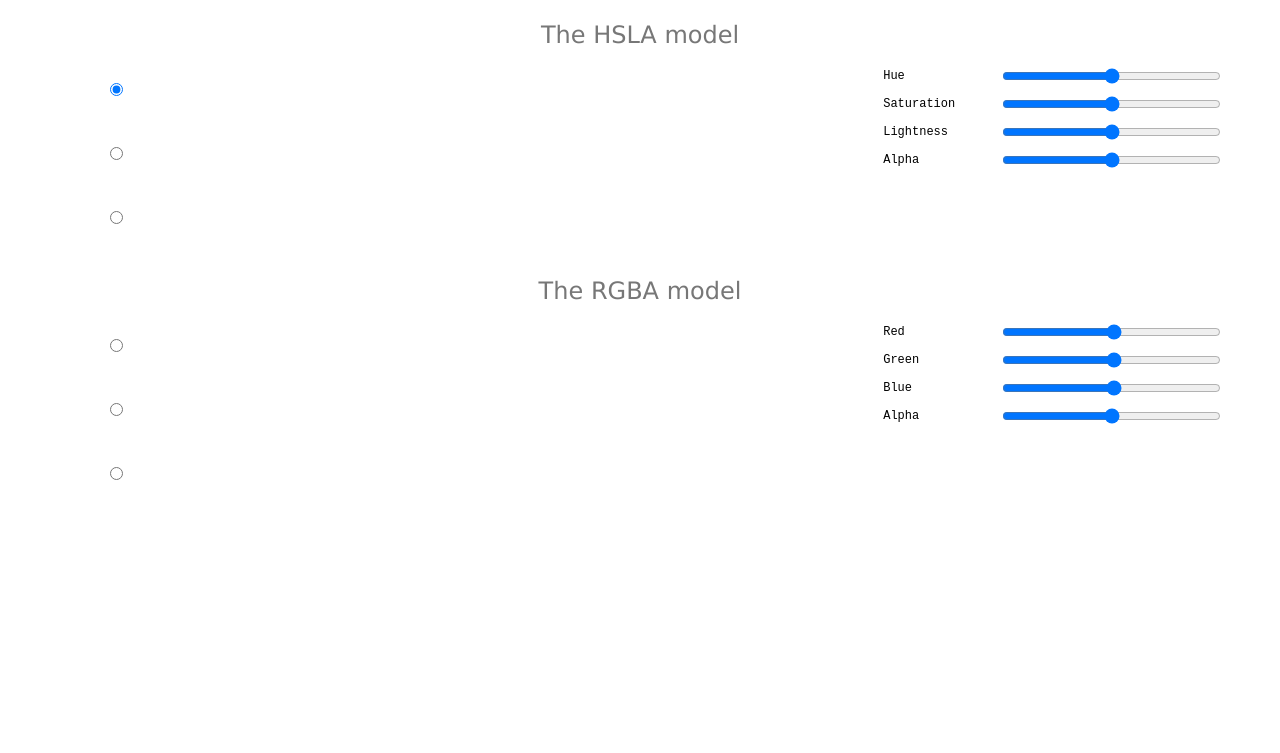
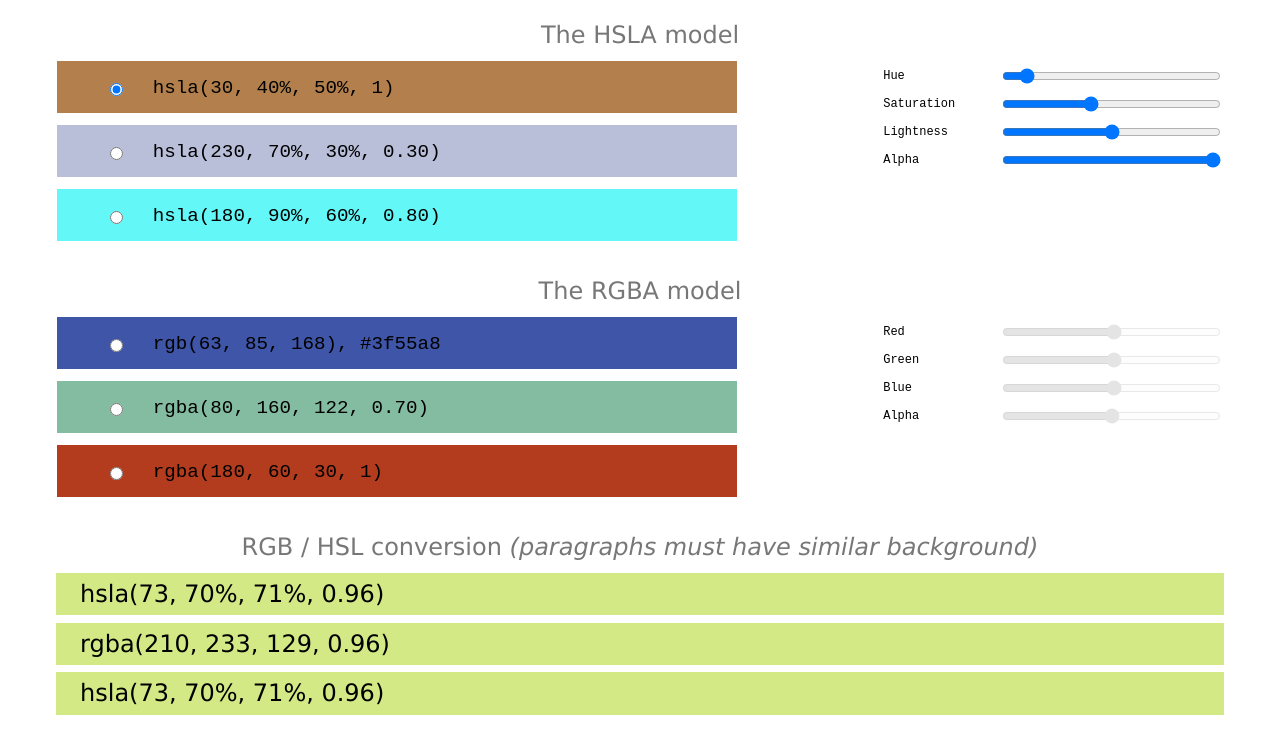
Before and after one commit to rom-melnyk/color-lite, a website: page test/test.html in a window 1280 px wide. Shown: the part 115-868 px from the top of the page. Before the commit the page ends 800 px from the top, so only its background shows below. Drawn offline with Linux system fonts and the light colour scheme; files that its build step writes are made by us from their sources.

Commit message:
HSL-RGB-HSL convertor, /002

```diff
--- a/dev/color.convert.js
+++ b/dev/color.convert.js
@@ -6,9 +6,9 @@
 	 * @return {Object} 				same but `{h:..., s:..., l:...}`
 	 */
 	color.convert.rgb2hsl = function (rgb) {
-		var r = color.normalizeChannel('r', rgb.r),
-			g = color.normalizeChannel('g', rgb.g),
-			b = color.normalizeChannel('b', rgb.b),
+		var r = color.normalizeChannel('r', rgb.r) / 255,
+			g = color.normalizeChannel('g', rgb.g) / 255,
+			b = color.normalizeChannel('b', rgb.b) / 255,
 			max = Math.max(r, g, b),
 			min = Math.min(r, g, b),
 			delta = max - min,
@@ -27,10 +27,14 @@
 		}
 		hsl.h = Math.round(hsl.h * 60);
 
-		hsl.l = Math.round((max + min) / 2 / 255 * 100);
+		hsl.l = (max + min) / 2;
 
-		hsl.s = hsl.l === 0 ? 0 : Math.round(100 * delta / (1 - Math.abs(2 * hsl.l - 1)));
+		hsl.s = (hsl.l === 0 || hsl.l === 1)
+			? 0
+			: (delta / (1 - Math.abs(2 * hsl.l - 1)));
 
+		hsl.s = Math.round(100 * hsl.s);
+		hsl.l = Math.round(100 * hsl.l);
 		return hsl;
 	};
 
@@ -39,9 +43,9 @@
 	 * @return {Object} 				same but `{r:..., g:..., b:...}`
 	 */
 	color.convert.hsl2rgb = function (hsl) {
-		var h = color.normalizeChannel('h', rgb.h),
-			s = color.normalizeChannel('s', rgb.s) / 100,
-			l = color.normalizeChannel('l', rgb.l) / 100,
+		var h = color.normalizeChannel('h', hsl.h),
+			s = color.normalizeChannel('s', hsl.s) / 100,
+			l = color.normalizeChannel('l', hsl.l) / 100,
 			C = (1 - Math.abs(2 * l - 1)) * s,
 			X = C * (1 - Math.abs(h / 60 % 2 - 1)),
 			M = l - C/ 2,
--- a/dev/color.hsla.js
+++ b/dev/color.hsla.js
@@ -17,7 +17,7 @@
 			+ this.h + ', '
 			+ this.s + '%, '
 			+ this.l + '%, '
-			+ this.a + ')';
+			+ (this.a === 0 || this.a === 1 ? this.a : this.a.toFixed(2)) + ')';
 	};
 
 	/**
--- a/dev/color.rgba.js
+++ b/dev/color.rgba.js
@@ -17,7 +17,7 @@
 			+ this.r + ', '
 			+ this.g + ', '
 			+ this.b + ', '
-			+ this.a + ')';
+			+ (this.a === 0 || this.a === 1 ? this.a : this.a.toFixed(2)) + ')';
 	};
 
 	/**
--- a/package.json
+++ b/package.json
@@ -1,6 +1,6 @@
 {
   "name": "color-js",
-  "version": "0.4.0",
+  "version": "0.5.0",
   "description": "The convenient way to handle the color in JS",
   "keywords": "color rgb rgba hsl hsla red green blue hue saturation brightness lightness opacity transparency",
   "author": "Roman Melnyk <email.rom.melnyk@gmail.com>",
--- a/test/test.html
+++ b/test/test.html
@@ -2,8 +2,8 @@
 <html>
 <head>
   <title>Color.js test page</title>
-    <script type="text/javascript" src="../color.concat.js"></script>
-   <!--<script type="text/javascript" src="../color.min.js"></script>-->
+  <!--<script type="text/javascript" src="../color.concat.js"></script>-->
+  <script type="text/javascript" src="../color.min.js"></script>
   <style type="text/css">
     body {
       min-width: 800px;
@@ -66,6 +66,12 @@
     }
     input[disabled] {
       opacity: .5;
+    }
+
+    /* --------------- RGB / HSL conversion --------------- */
+    #rgb01, #hsl01, #rgb02 {
+      margin: 0 1em .3em;
+      padding: .3em 1em;
     }
   </style>
 </head>
@@ -135,6 +141,12 @@
     </div>
   </div>
 
+  <div class="container">
+    <h4>RGB / HSL conversion <i>(paragraphs must have similar background)</i></h4>
+    <div id="rgb01"></div>
+    <div id="hsl01"></div>
+    <div id="rgb02"></div>
+  </div>
   <script type="text/javascript">
     var colors = {
       c1: new $color.hsla(30, 40, 50),
@@ -230,10 +242,12 @@
     // initial background-color setting
     for (var key in colors) {
       if (colors.hasOwnProperty(key)) {
-        document.getElementById(key).style.backgroundColor = colors[key].toString();
-        document.getElementById(key).getElementsByTagName('span')[0].innerHTML = colors[key].toString();
+        document.querySelector('#' + key).style.backgroundColor = colors[key].toString();
+        document.querySelector('#' + key + ' span').innerHTML = colors[key].toString();
+        // document.getElementById(key)
+        // document.getElementById(key).getElementsByTagName('span')[0].innerHTML = colors[key].toString();
         if (colors[key].type === 'rgb') {
-          document.getElementById(key).getElementsByTagName('span')[0].innerHTML += ', ' + colors[key].toString('hex');
+          document.querySelector('#' + key + ' span').innerHTML += ', ' + colors[key].toString('hex');
         }
       }
     }
@@ -247,6 +261,25 @@
     [].slice.call(document.querySelectorAll('[type=range]')).forEach(function (input) {
       input.onchange = manageColorComponent;
     });
+
+    // --- RGB / HSL conversion ---
+    var rnd = function (from, to) {
+      if (to === undefined) {
+        to = from;
+        from = 0;
+      }
+      return Math.floor(Math.random() * (to - from) + from);
+    };
+
+    var __c1 = new $color.hsla(rnd(360), rnd(100), rnd(100), Math.random() * .7 + .3);
+    var __c2 = __c1.toRgba();
+    var __c3 = __c2.toHsla();
+    document.getElementById('rgb01').innerHTML = __c1.toString();
+    document.getElementById('rgb01').style.backgroundColor = __c1.toString();
+    document.getElementById('hsl01').innerHTML = __c2.toString();
+    document.getElementById('hsl01').style.backgroundColor = __c2.toString();
+    document.getElementById('rgb02').innerHTML = __c3.toString();
+    document.getElementById('rgb02').style.backgroundColor = __c3.toString();
   </script>
 </body>
 </html>
```
Also changed, not shown: README.md, color.min.js.
